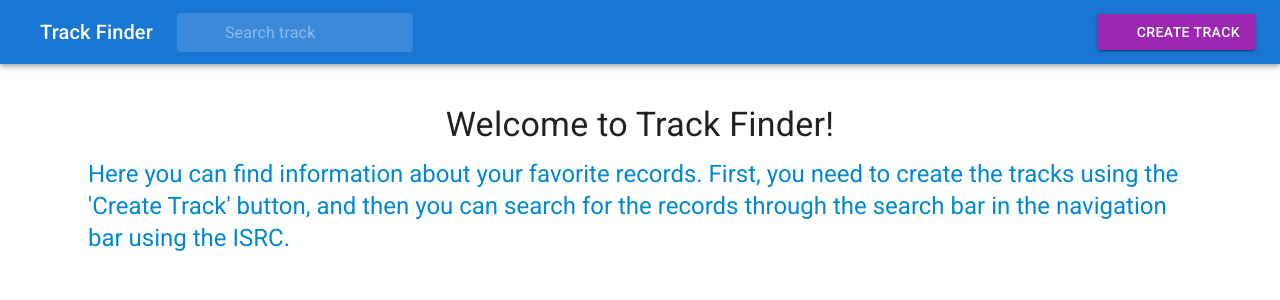
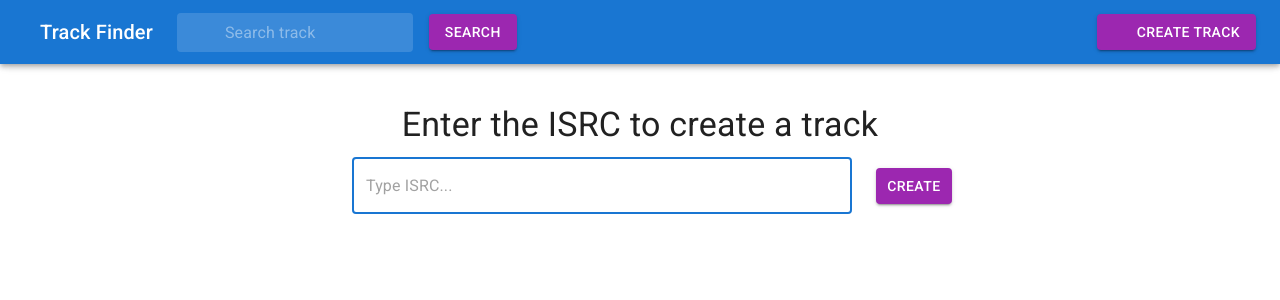
Before and after one commit to csanvega/music-track-finder-frontend, a React (Vite) app: page /create in a window 1280 px wide. Shown: the top 300 px of the page. Built offline with nearby package versions, Linux system fonts and the light colour scheme; some icons are missing.

Commit message:
feat(navigation): add pages containers and navigation routes

```diff
--- a/src/App.tsx
+++ b/src/App.tsx
@@ -1,9 +1,12 @@
 import Box from '@mui/material/Box';
 import Container from '@mui/material/Container';
 import CssBaseline from '@mui/material/CssBaseline';
+import { Route, Routes } from 'react-router';
 
 import NavigationAppBar from './components/NavigationAppBar';
-import Home from './components/Home';
+import Home from './pages/Home';
+import CreateTrack from './pages/CreateTrack';
+import TrackDetails from './pages/TrackDetails';
 
 export default function App() {
   return (
@@ -11,7 +14,11 @@ export default function App() {
       <CssBaseline />
       <NavigationAppBar />
       <Box sx={{ mt: '5rem' }}>
-        <Home></Home>
+        <Routes>
+          <Route index element={<Home />} />
+          <Route path="/create" element={<CreateTrack />} />
+          <Route path="/track/:id" element={<TrackDetails />} />
+        </Routes>
       </Box>
     </Container>
   );
--- a/src/components/NavigationAppBar.tsx
+++ b/src/components/NavigationAppBar.tsx
@@ -7,8 +7,22 @@ import SearchFormNavBar from './SearchFormNavBar';
 import Toolbar from '@mui/material/Toolbar';
 import Typography from '@mui/material/Typography';
 import { Button } from '@mui/material';
+import { useNavigate } from 'react-router';
 
 export default function NavigationAppBar() {
+  const navigate = useNavigate();
+
+  const handleCreate = () => {
+    navigate('/create');
+  };
+
+  const handleSearch = (isrc: string): void => {
+    console.log('isrc typed..', isrc);
+    if (isrc) {
+      navigate(`/track/${isrc}`);
+    }
+  };
+
   return (
     <Box sx={{ flexGrow: 1 }}>
       <AppBar position="fixed">
@@ -23,7 +37,7 @@ export default function NavigationAppBar() {
             Track Finder
           </Typography>
 
-          <SearchFormNavBar />
+          <SearchFormNavBar onClickSearch={handleSearch} />
 
           <Box sx={{ flexGrow: 1 }} />
           <Box sx={{ display: { xs: 'none', md: 'flex' } }}>
@@ -31,6 +45,7 @@ export default function NavigationAppBar() {
               variant="contained"
               color="secondary"
               startIcon={<AddCircleIcon />}
+              onClick={handleCreate}
             >
               Create Track
             </Button>
--- a/src/components/SearchFormNavBar.tsx
+++ b/src/components/SearchFormNavBar.tsx
@@ -1,8 +1,19 @@
 import InputBase from '@mui/material/InputBase';
 import SearchIcon from '@mui/icons-material/Search';
 import { styled, alpha } from '@mui/material/styles';
+import Button from '@mui/material/Button';
+import Box from '@mui/material/Box';
+import { useState } from 'react';
 
-export default function SearchFormNavBar() {
+interface SearchFormNavBarProps {
+  onClickSearch: (isrc: string) => void;
+}
+
+export default function SearchFormNavBar({
+  onClickSearch,
+}: SearchFormNavBarProps) {
+  const [isrc, setIsrc] = useState('');
+
   const Search = styled('div')(({ theme }) => ({
     position: 'relative',
     borderRadius: theme.shape.borderRadius,
@@ -42,7 +53,24 @@ export default function SearchFormNavBar() {
     },
   }));
 
+  const handleChangeIsrc = (e: React.ChangeEvent<HTMLInputElement>) => {
+    setIsrc(e.target.value);
+  };
+
+  const handleSearch = (): void => {
+    onClickSearch(isrc);
+  };
+
+  const handleKeyDown = (e: React.KeyboardEvent<HTMLInputElement>): void => {
+    if (e.key === 'Enter') {
+      handleSearch();
+    }
+  };
+
   return (
+    <Box
+      sx={{ display: 'flex', alignItems: 'center', justifyContent: 'center' }}
+    >
       <Search>
         <SearchIconWrapper>
           <SearchIcon />
@@ -50,7 +78,17 @@ export default function SearchFormNavBar() {
         <StyledInputBase
           placeholder="Search track"
           inputProps={{ 'aria-label': 'search' }}
+          value={isrc}
+          onChange={handleChangeIsrc}
+          onKeyDown={handleKeyDown}
+          autoFocus
+          error
         />
       </Search>
+
+      <Button variant="contained" color="secondary" onClick={handleSearch}>
+        Search
+      </Button>
+    </Box>
   );
 }
--- a/src/main.tsx
+++ b/src/main.tsx
@@ -1,5 +1,6 @@
 import { StrictMode } from 'react';
 import { createRoot } from 'react-dom/client';
+import { BrowserRouter } from 'react-router';
 
 import App from './App.tsx';
 
@@ -11,6 +12,8 @@ import './index.css';
 
 createRoot(document.getElementById('root')!).render(
   <StrictMode>
-    <App />
+    <BrowserRouter>
+      <App />
+    </BrowserRouter>
   </StrictMode>
 );
--- /dev/null
+++ b/src/pages/CreateTrack.tsx
@@ -0,0 +1,5 @@
+import CreateTrackForm from '../components/CreateTrackForm';
+
+export default function CreateTrack() {
+  return <CreateTrackForm />;
+}
--- /dev/null
+++ b/src/pages/TrackDetails.tsx
@@ -0,0 +1,5 @@
+import AlbumCard from '../components/AlbumCard';
+
+export default function TrackDetails() {
+  return <AlbumCard />;
+}
```
Also changed, not shown: src/pages/Home.tsx (renamed from src/components/Home.tsx). Lines whose indentation alone changed are shown as unchanged.
